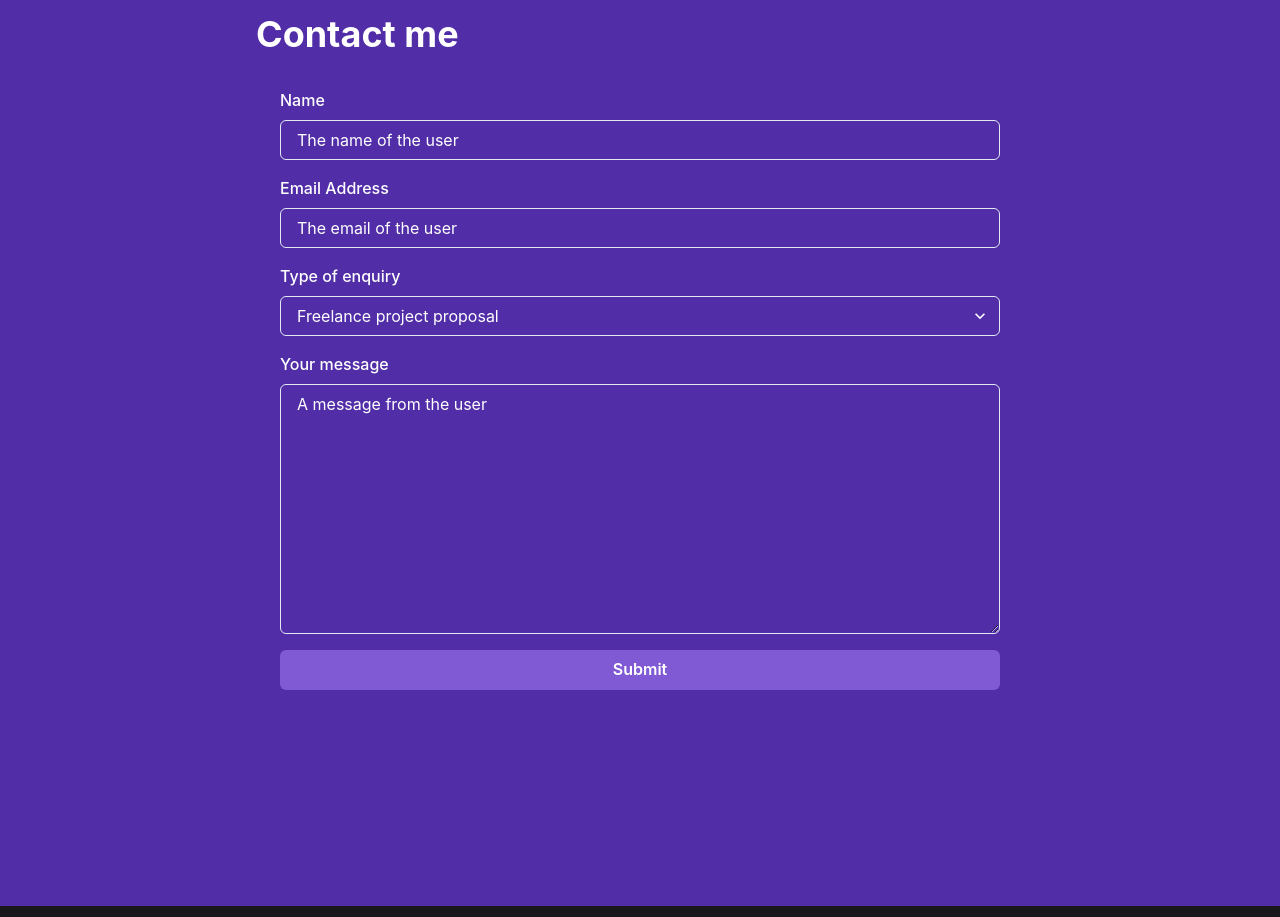
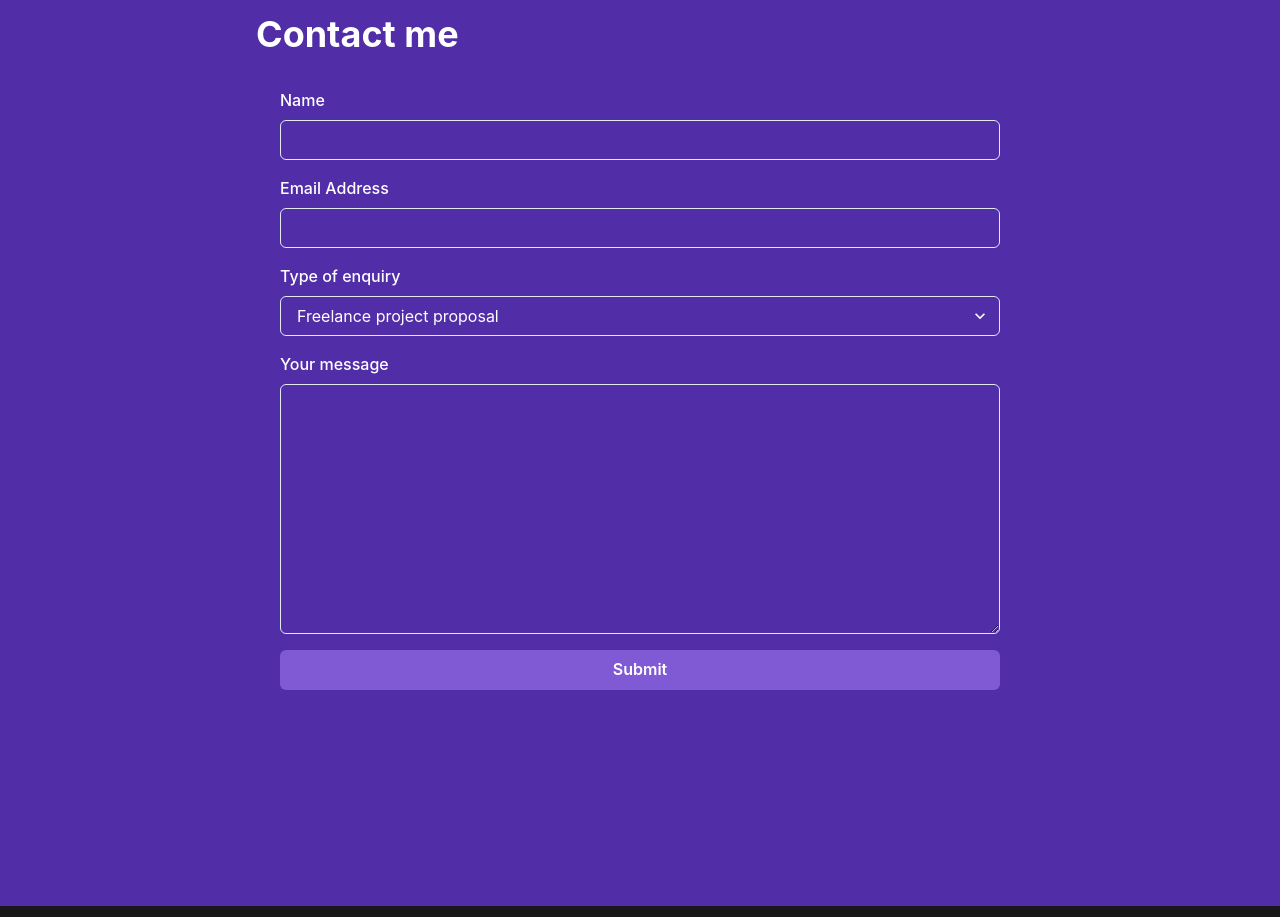
Before and after one commit to 0xjrr/reactapp_personal_meta_frontend, a React (Create React App) app: page / in a window 1280 px wide. Shown: the part 2200-3117 px from the top of the page. Built offline with nearby package versions, Linux system fonts and the light colour scheme.

Commit message:
replace to use initialValues as props

```diff
--- a/src/components/ContactMeSection.js
+++ b/src/components/ContactMeSection.js
@@ -24,10 +24,10 @@ const LandingSection = () => {
 
   const formik = useFormik({
     initialValues: {
-      firstName: 'The name of the user',
-      email: 'The email of the user',
-      type: 'hireMe' | 'openSource' | 'other',
-      comment: 'A message from the user'
+      firstName: '',
+      email: '',
+      type: 'hireMe',
+      comment: ''
 
     },
     onSubmit: (values) => {
```
